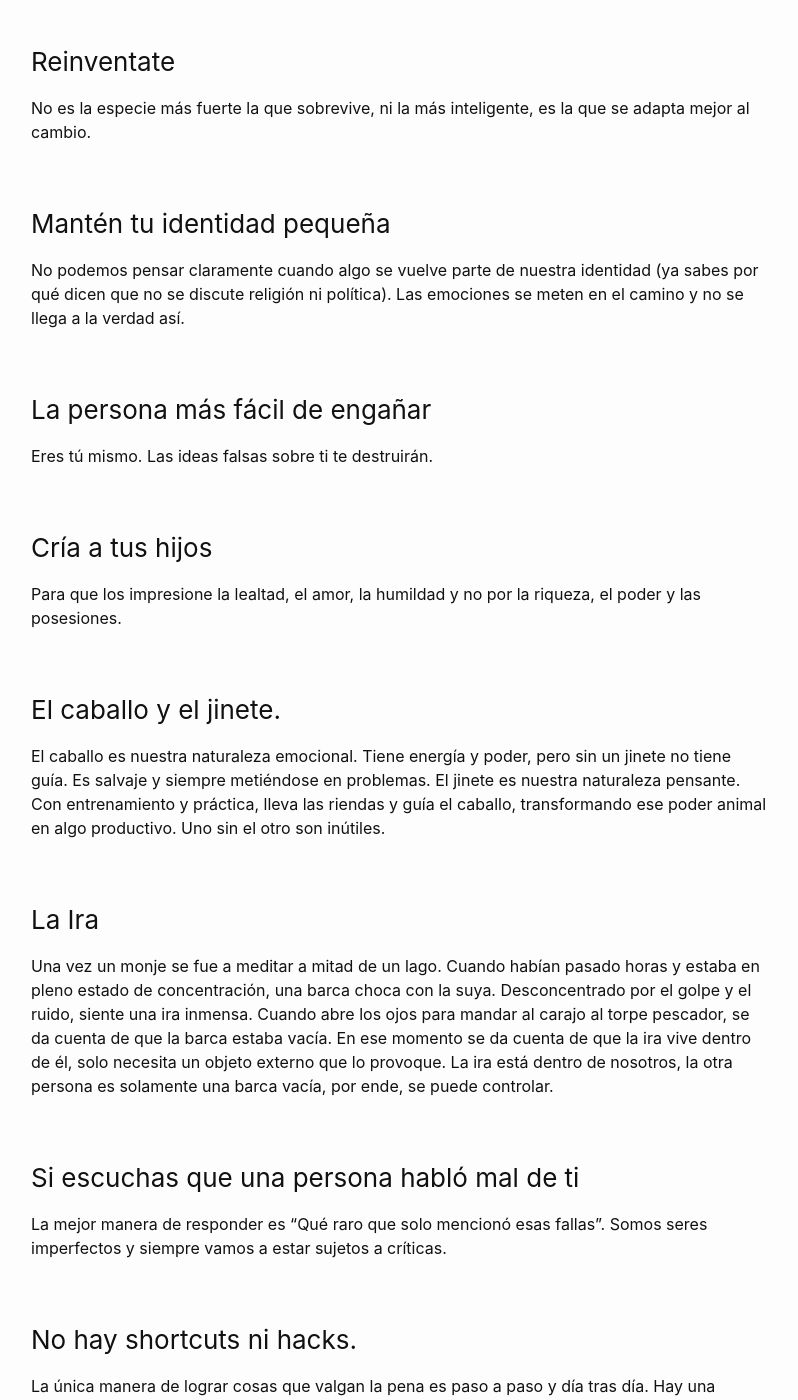
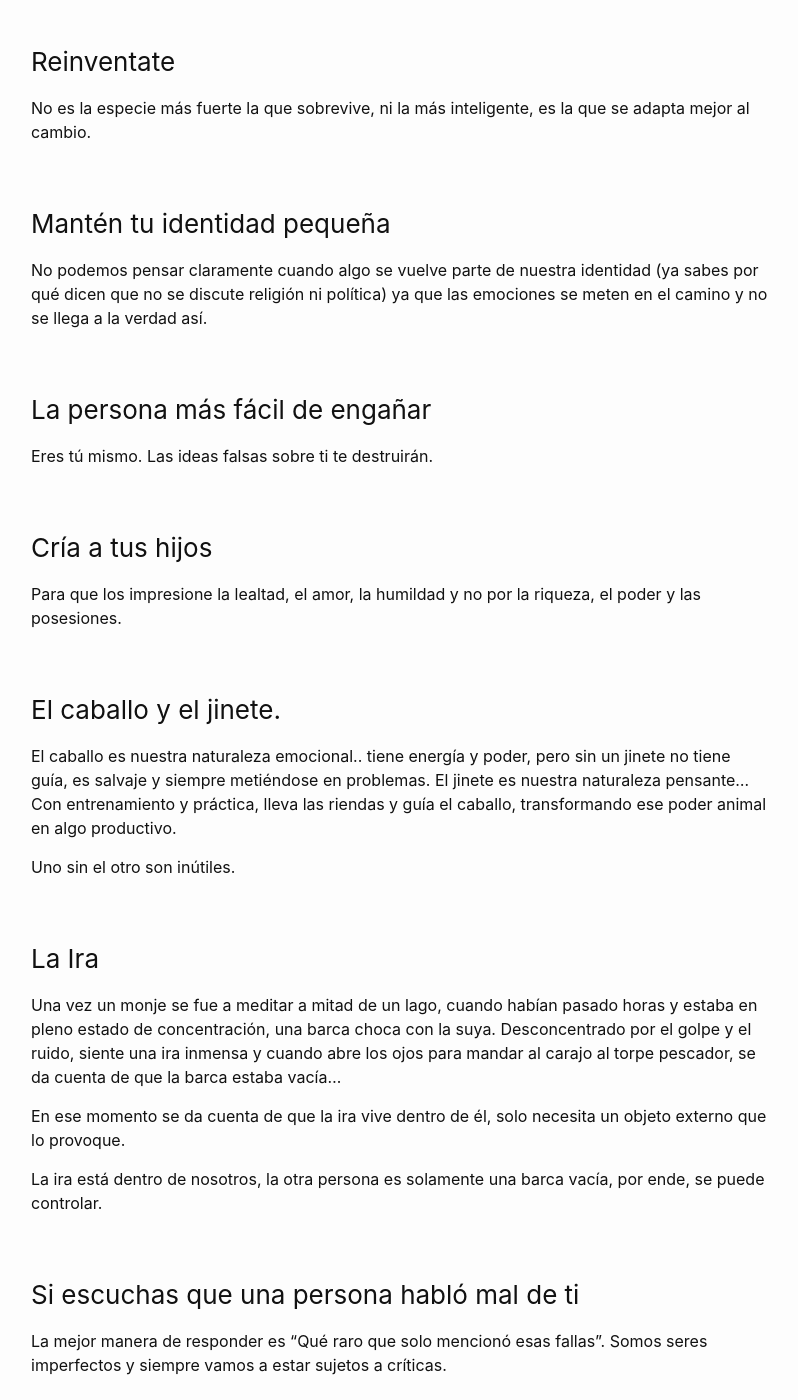
Before and after one commit to petesect18/notas, a Jekyll site: the page built from _posts/2023-11-12-Treintayocho.md.md, in a window 1280 px wide and 1400 px high, scrolled down 3692 px. Shown: the whole window, without its empty margins (239-1037 px from the left). Built offline with Jekyll 4.4.1, drawn with Linux system fonts in a browser that asks for light colours; some of the changed text lies outside the part shown.

Commit message:
SETTIN UP SPACEZ

```diff
--- a/_posts/2023-11-12-Treintayocho.md.md
+++ b/_posts/2023-11-12-Treintayocho.md.md
@@ -13,22 +13,19 @@
 
 ### Todo es Gasolina
 Cualquier cosa que te ocurra es gasolina para crear, por más que creas que no puedes sacar nada bueno de una situación mala.
-
 ### Nada es para Siempre [Impermanencia]
-Todo cambia, nada es para siempre, desde nuestros pensamientos, ideas, creencias hasta las células en nuestro cuerpo. Nos frustramos cuando las cosas cambian porque la permanencia da una falsa sensación de seguridad. La verdad es que lo único constante es el cambio, para 'bien' o para 'mal'.
-
+Todo cambia, nada es para siempre, desde nuestros pensamientos, ideas, creencias hasta las células en nuestro cuerpo. Nos frustramos cuando las cosas cambian porque la permanencia da una falsa sensación de seguridad.
+La verdad es que lo único constante es el cambio, para 'bien' o para 'mal'.
 ### La calidad de tu vida es igual a la calidad de tus pensamientos
-Tenemos que vivir la vida como si todo estuviera 'seteado' a nuestro favor. Si somos optimistas, veremos oportunidades que el pesimista no ve.
-
+Tenemos que vivir la vida como si todo estuviera 'seteado' a nuestro favor.
+Si somos optimistas, veremos oportunidades que el pesimista no ve.
 ### Las cosas son como son, no como quieres que sean
-Por otro lado, en el balance de las cosas, sé pragmático y realista. Está claro que no vas a ser una estrella de rock, pero sí te puedes divertir tocando música en vivo.
-
+Por otro lado, en el balance de las cosas, sé pragmático y realista.
+Está claro que no vas a ser una estrella de rock, pero sí te puedes divertir tocando música en vivo.
 ### Toma perspectiva, no te involucres mucho en un problema
-'Sometimes you get too close to see', como diría Strung Out. La solución del problema no está en el problema.
-
+'Sometimes you get too close to see', como diría Strung Out, la solución del problema no está en el problema.
 ### Mata a tus ídolos
-Cuestiona todo, hazte preguntas, no aceptes algo porque sí. En un mundo de influencers, esta frase está más viva que nunca. Agarra lo que te sirve y desecha lo que no. Nadie tiene la verdad absoluta.
-
+Cuestiona todo, hazte preguntas, no aceptes algo porque sí, en un mundo de influencers, esta frase está más viva que nunca, agarra lo que te sirve y desecha lo que no ya que nadie tiene la verdad absoluta.
 ### Ten tu escalera de prioridades
 - Familia
 - Salud
@@ -36,100 +33,79 @@
 - Riqueza
 
 Si no tienes claro qué es lo importante para ti, alguien más va a decidir por ti.
-
 ### Riqueza
 Cuerpo sano, mente clara y una casa llena de amor.
-
 ### Lo que se pone en el camino, se convierte en el camino
 El obstáculo, esa piedra que decidimos bordear, es la que nos muestra el verdadero camino.
-
 ### Cuidado con quién subes al barco
 Hay gente que lo va a hundir simplemente porque no pueden ser el capitán.
-
 ### Sé consistente, entrena siempre
 Mantente en el camino.
-
 ### No te tomes nada personal
 Esta es una de las más difíciles para mí y es un recordatorio de que todavía tengo mucho que aprender.
-
 ### Perdona desde el fondo de tu corazón
 Si vas a perdonar a alguien que te hizo mal, perdónalo en serio y sigue adelante. El mejor camino es no hacer daño ni crear más dolor.
-
 ### Pero no olvides
 'Fool me once, shame on you... fool me twice, shame on me'.
-
 ### Via Negativa
 Agregar valor a mi vida restando personas, hábitos y actitudes dañinas (Adición por sustracción).
-
 ### Está bien NO saber quién quieres ser
-Lo que está mal es no saber quién NO quieres ser. Debes estar claro en qué tipo de hombre NO quieres ser. Descubrir quién quieres ser viene con la vida.
-
+Lo que está mal es no saber quién NO quieres ser.
+Debes estar claro en qué tipo de hombre NO quieres ser porque descubrir quién quieres ser viene con la vida.
 ### Sé agua
-El agua toma la forma de cualquier recipiente al cual entre. Cualquier situación que te tire la vida, recíbela. No te mantengas rígido, fluye...
-
+El agua toma la forma de cualquier recipiente al cual entre.
+Cualquier situación que te tire la vida, recíbela, no te mantengas rígido, fluye...
 ### Reinventate
 No es la especie más fuerte la que sobrevive, ni la más inteligente, es la que se adapta mejor al cambio.
-
 ### Mantén tu identidad pequeña
-No podemos pensar claramente cuando algo se vuelve parte de nuestra identidad (ya sabes por qué dicen que no se discute religión ni política). Las emociones se meten en el camino y no se llega a la verdad así.
-
+No podemos pensar claramente cuando algo se vuelve parte de nuestra identidad (ya sabes por qué dicen que no se discute religión ni política) ya que las emociones se meten en el camino y no se llega a la verdad así.
 ### La persona más fácil de engañar
 Eres tú mismo. Las ideas falsas sobre ti te destruirán.
-
 ### Cría a tus hijos
 Para que los impresione la lealtad, el amor, la humildad y no por la riqueza, el poder y las posesiones.
+### El caballo y el jinete.
+El caballo es nuestra naturaleza emocional.. tiene energía y poder, pero sin un jinete no tiene guía, es salvaje y siempre metiéndose en problemas.
+El jinete es nuestra naturaleza pensante... Con entrenamiento y práctica, lleva las riendas y guía el caballo, transformando ese poder animal en algo productivo.
 
-### El caballo y el jinete.
-El caballo es nuestra naturaleza emocional. Tiene energía y poder, pero sin un jinete no tiene guía. Es salvaje y siempre metiéndose en problemas. El jinete es nuestra naturaleza pensante. Con entrenamiento y práctica, lleva las riendas y guía el caballo, transformando ese poder animal en algo productivo. Uno sin el otro son inútiles.
+Uno sin el otro son inútiles.
+### La Ira
+Una vez un monje se fue a meditar a mitad de un lago, cuando habían pasado horas y estaba en pleno estado de concentración, una barca choca con la suya.
+Desconcentrado por el golpe y el ruido, siente una ira inmensa y cuando abre los ojos para mandar al carajo al torpe pescador, se da cuenta de que la barca estaba vacía...
 
-### La Ira
-Una vez un monje se fue a meditar a mitad de un lago. Cuando habían pasado horas y estaba en pleno estado de concentración, una barca choca con la suya. Desconcentrado por el golpe y el ruido, siente una ira inmensa. Cuando abre los ojos para mandar al carajo al torpe pescador, se da cuenta de que la barca estaba vacía. En ese momento se da cuenta de que la ira vive dentro de él, solo necesita un objeto externo que lo provoque. La ira está dentro de nosotros, la otra persona es solamente una barca vacía, por ende, se puede controlar.
+En ese momento se da cuenta de que la ira vive dentro de él, solo necesita un objeto externo que lo provoque.
 
+La ira está dentro de nosotros, la otra persona es solamente una barca vacía, por ende, se puede controlar.
 ### Si escuchas que una persona habló mal de ti
 La mejor manera de responder es "Qué raro que solo mencionó esas fallas". Somos seres imperfectos y siempre vamos a estar sujetos a críticas.
-
 ### No hay shortcuts ni hacks.
 La única manera de lograr cosas que valgan la pena es paso a paso y día tras día. Hay una industria de millones de dólares que te vende soluciones rápidas.
-
 ### Gana con acciones, no con palabras
 Less talk, more rock.
-
 ### Tiempo
 - Vas a tener que tomar decisiones difíciles
 - No hay tiempo para todo
 - Se nos va la vida "estando ocupados"
 
 Solo tenemos 4 mil semanas aquí.
-
 ### Tu ambiente y de quién te rodeas
 Son la mano invisible que moldea tu comportamiento.
-
 ### Si te comparas con los demás
 Siempre te va a faltar algo.
-
 ### Evita los falsos caminos
 El camino al infierno está pavimentado de buenas intenciones. Ten claro tu verdadero norte y guíate por tus valores.
-
 ### La honestidad
 Es el primer capítulo en el libro de la sabiduría.
-
 ### No te distraigas
 Tu atención es el nuevo petróleo; asegúrate de que sabes a quién se lo estás dando: a tus hijos, familia y amigos o a una multinacional sin cara.
-
 ### La carga de la responsabilidad
 Acostúmbrate a recibir poco crédito cuando las cosas salen bien y a tomar toda la responsabilidad cuando las cosas salen mal.
-
 ### Amor Fati
 Acepta lo natural y lo inevitable, ama que las cosas pasen como pasaron, lo bueno, lo malo y lo feo. Todo es parte de esta amalgama natural de emociones y vivencias.
-
 ### No estás aquí para consumir
 Estás aquí para crear.
-
 ### Arranca
 Termina y aprende.
-
 ### Para ser bueno en algo
 Quédate en el bus.
-
 ### Memento Mori
 En 150 años tú y todos los que amas no estarán, probablemente tu nombre sea uno más en el árbol genealógico (si es que alguien se digna a hacerlo). Disfruta, vive, ama.!
```
